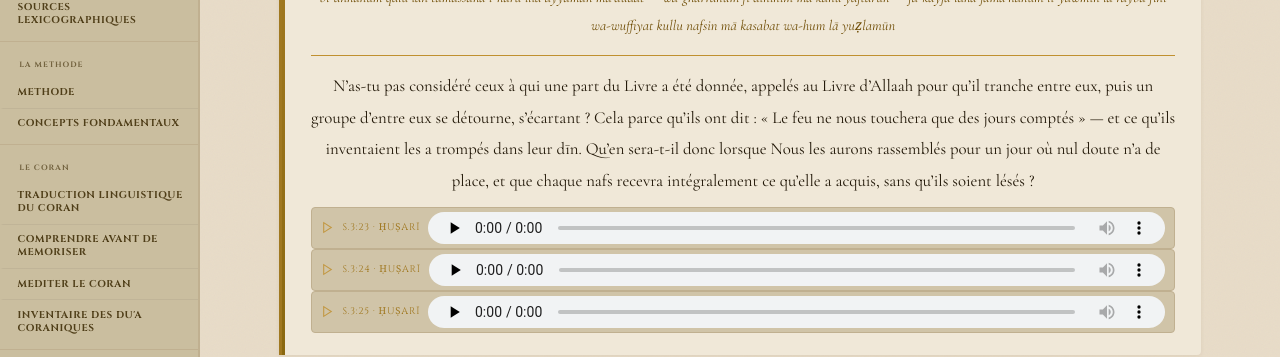
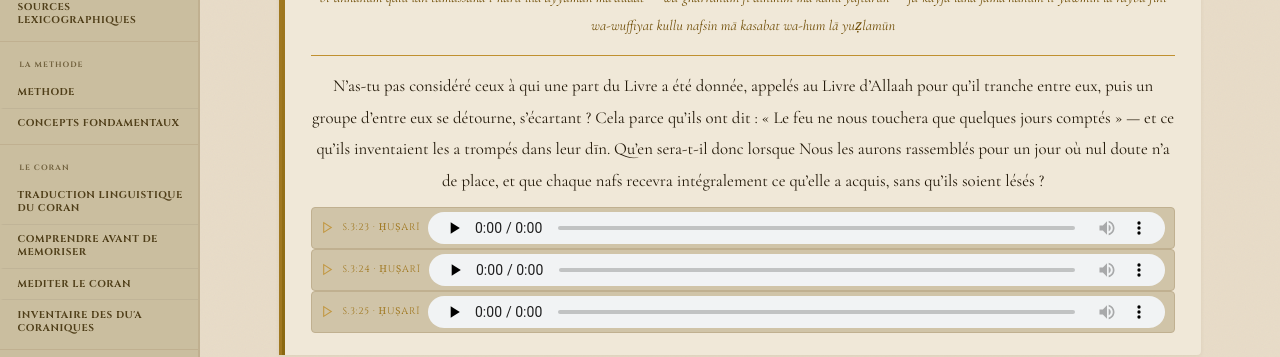
Before and after one commit to Makhuwcoder/islamducoran, a Jekyll site: the page built from _etudes/trad-s3-bloc1.md, in a window 1280 px wide and 900 px high, scrolled down 15175 px. Shown: the part 185-542 px from the top of the window. Built offline with Jekyll 4.4.1, drawn with Linux system fonts in a browser that asks for light colours; some of the changed text lies outside the part shown.

Commit message:
S.3:25 : ayyāman maʿdūdāt → « quelques jours comptés », harmonisé sur S.2:80
- « Le feu ne nous touchera que des jours comptés » → « ... que quelques
  jours comptés », pour aligner sur le rendu déjà publié en S.2:80 pour
  la même expression arabe portée par le même geste rhétorique (les
  kāfirūn minimisant leur propre châtiment).
- Note lexicale enrichie : l'usage de la langue associe ce qui est
  « compté » à ce qui est peu ; distingué explicitement de S.2:184 et
  S.2:203, où la même expression ne porte pas ce geste de minimisation
  et reste rendue par « des jours comptés ».

Appliqué dans _etudes/trad-s3-bloc1.md et _data/verses/s3.yml.

Co-Authored-By: Claude Sonnet 5 <noreply@anthropic.com>
Claude-Session: https://claude.ai/code/session_016h9JczCRzK7CEMJ9B3FPyr

```diff
--- a/_data/verses/s3.yml
+++ b/_data/verses/s3.yml
@@ -57,7 +57,7 @@
 - ref: S.3:23–25
   ar: أَلَمْ تَرَ إِلَى الَّذِينَ أُوتُوا نَصِيبًا مِّنَ الْكِتَابِ يُدْعَوْنَ إِلَىٰ كِتَابِ اللَّهِ لِيَحْكُمَ بَيْنَهُمْ ثُمَّ يَتَوَلَّىٰ فَرِيقٌ مِّنْهُمْ وَهُم مُّعْرِضُونَ ۝ ذَٰلِكَ بِأَنَّهُمْ قَالُوا لَن تَمَسَّنَا النَّارُ إِلَّا أَيَّامًا مَّعْدُودَاتٍ ۖ وَغَرَّهُمْ فِي دِينِهِم مَّا كَانُوا يَفْتَرُونَ ۝ فَكَيْفَ إِذَا جَمَعْنَاهُمْ لِيَوْمٍ لَّا رَيْبَ فِيهِ وَوُفِّيَتْ كُلُّ نَفْسٍ مَّا كَسَبَتْ وَهُمْ لَا يُظْلَمُونَ
   trl: A-lam tara ila lladhīna ūtū naṣīban mina l-kitābi yudʿawna ilā kitābi llāhi li-yaḥkuma baynahum thumma yatawallā farīqun minhum wa-hum muʿriḍūn — dhālika bi-annahum qālū lan tamassana l-nāru illā ayyāman maʿdūdāt — wa-gharrahum fī dīnihim mā kānū yaftarūn — fa-kayfa idhā jamaʿnāhum li-yawmin lā rayba fīhi wa-wuffiyat kullu nafsin mā kasabat wa-hum lā yuẓlamūn
-  trad: 'N''as-tu pas considéré ceux à qui une part du Livre a été donnée, appelés au Livre d''Allaah pour qu''il tranche entre eux, puis un groupe d''entre eux se détourne, s''écartant ? Cela parce qu''ils ont dit : « Le feu ne nous touchera que des jours comptés » — et ce qu''ils inventaient les a trompés dans leur dīn. Qu''en sera-t-il donc lorsque Nous les aurons rassemblés pour un jour où nul doute n''a de place, et que chaque nafs recevra intégralement ce qu''elle a acquis, sans qu''ils soient lésés ?'
+  trad: 'N''as-tu pas considéré ceux à qui une part du Livre a été donnée, appelés au Livre d''Allaah pour qu''il tranche entre eux, puis un groupe d''entre eux se détourne, s''écartant ? Cela parce qu''ils ont dit : « Le feu ne nous touchera que quelques jours comptés » — et ce qu''ils inventaient les a trompés dans leur dīn. Qu''en sera-t-il donc lorsque Nous les aurons rassemblés pour un jour où nul doute n''a de place, et que chaque nafs recevra intégralement ce qu''elle a acquis, sans qu''ils soient lésés ?'
 - ref: S.3:26–27
   ar: قُلِ اللَّهُمَّ مَالِكَ الْمُلْكِ تُؤْتِي الْمُلْكَ مَن تَشَاءُ وَتَنزِعُ الْمُلْكَ مِمَّن تَشَاءُ وَتُعِزُّ مَن تَشَاءُ وَتُذِلُّ مَن تَشَاءُ ۖ بِيَدِكَ الْخَيْرُ ۖ إِنَّكَ عَلَىٰ كُلِّ شَيْءٍ قَدِيرٌ ۝ تُولِجُ اللَّيْلَ فِي النَّهَارِ وَتُولِجُ النَّهَارَ فِي اللَّيْلِ ۖ وَتُخْرِجُ الْحَيَّ مِنَ الْمَيِّتِ وَتُخْرِجُ الْمَيِّتَ مِنَ الْحَيِّ ۖ وَتَرْزُقُ مَن تَشَاءُ بِغَيْرِ حِسَابٍ
   trl: Quli llāhumma mālika l-mulki tuʾti l-mulka man tashāʾu wa-tanziʿu l-mulka mimman tashāʾu wa-tuʿizzu man tashāʾu wa-tudhillu man tashāʾ — bi-yadika l-khayr — innaka ʿalā kulli shayʾin qadīr — tūliju l-layla fi l-nahāri wa-tūliju l-nahāra fi l-layl — wa-tukhriju l-ḥayya mina l-mayyiti wa-tukhriju l-mayyita mina l-ḥayy — wa-tarzuqu man tashāʾu bi-ghayri ḥisāb
--- a/_etudes/trad-s3-bloc1.md
+++ b/_etudes/trad-s3-bloc1.md
@@ -373,7 +373,7 @@ methode: "Dit / Non-dit / Inférence"
    ref="S.3:23–25"
    ar="أَلَمْ تَرَ إِلَى الَّذِينَ أُوتُوا نَصِيبًا مِّنَ الْكِتَابِ يُدْعَوْنَ إِلَىٰ كِتَابِ اللَّهِ لِيَحْكُمَ بَيْنَهُمْ ثُمَّ يَتَوَلَّىٰ فَرِيقٌ مِّنْهُمْ وَهُم مُّعْرِضُونَ ۝ ذَٰلِكَ بِأَنَّهُمْ قَالُوا لَن تَمَسَّنَا النَّارُ إِلَّا أَيَّامًا مَّعْدُودَاتٍ ۖ وَغَرَّهُمْ فِي دِينِهِم مَّا كَانُوا يَفْتَرُونَ ۝ فَكَيْفَ إِذَا جَمَعْنَاهُمْ لِيَوْمٍ لَّا رَيْبَ فِيهِ وَوُفِّيَتْ كُلُّ نَفْسٍ مَّا كَسَبَتْ وَهُمْ لَا يُظْلَمُونَ"
    trl="A-lam tara ila lladhīna ūtū naṣīban mina l-kitābi yudʿawna ilā kitābi llāhi li-yaḥkuma baynahum thumma yatawallā farīqun minhum wa-hum muʿriḍūn — dhālika bi-annahum qālū lan tamassana l-nāru illā ayyāman maʿdūdāt — wa-gharrahum fī dīnihim mā kānū yaftarūn — fa-kayfa idhā jamaʿnāhum li-yawmin lā rayba fīhi wa-wuffiyat kullu nafsin mā kasabat wa-hum lā yuẓlamūn"
-   trad="N'as-tu pas considéré ceux à qui une part du Livre a été donnée, appelés au Livre d'Allaah pour qu'il tranche entre eux, puis un groupe d'entre eux se détourne, s'écartant ? Cela parce qu'ils ont dit : « Le feu ne nous touchera que des jours comptés » — et ce qu'ils inventaient les a trompés dans leur dīn. Qu'en sera-t-il donc lorsque Nous les aurons rassemblés pour un jour où nul doute n'a de place, et que chaque nafs recevra intégralement ce qu'elle a acquis, sans qu'ils soient lésés ?"
+   trad="N'as-tu pas considéré ceux à qui une part du Livre a été donnée, appelés au Livre d'Allaah pour qu'il tranche entre eux, puis un groupe d'entre eux se détourne, s'écartant ? Cela parce qu'ils ont dit : « Le feu ne nous touchera que quelques jours comptés » — et ce qu'ils inventaient les a trompés dans leur dīn. Qu'en sera-t-il donc lorsque Nous les aurons rassemblés pour un jour où nul doute n'a de place, et que chaque nafs recevra intégralement ce qu'elle a acquis, sans qu'ils soient lésés ?"
 %}
 
 {% include verset.html
@@ -406,7 +406,7 @@ methode: "Dit / Non-dit / Inférence"
 </div>
 <div class="lex-entree">
 <dt><span class="lex-ar">مَّعْدُودَات</span><span class="lex-trl">maʿdūdāt</span></dt>
-<dd>racine ع-د-د : comptées, dénombrées — un nombre limité et défini.</dd>
+<dd>racine ع-د-د : comptées, dénombrées — un nombre défini. L'usage de la langue associe couramment ce qui est « compté » à ce qui est peu (on ne prend la peine de dénombrer que ce qui est en petite quantité) ; ici, portée par les *kāfirūn* eux-mêmes pour minimiser leur propre châtiment, l'expression appelle le rendu « quelques jours comptés », déjà retenu pour la même expression et le même geste rhétorique en S.2:80. À distinguer de S.2:184 et S.2:203, où la même expression arabe ne porte pas ce geste de minimisation et reste rendue par « des jours comptés ».</dd>
 </div>
 <div class="lex-entree">
 <dt><span class="lex-ar">غَرَّهُمْ</span><span class="lex-trl">gharrahum</span></dt>
```
